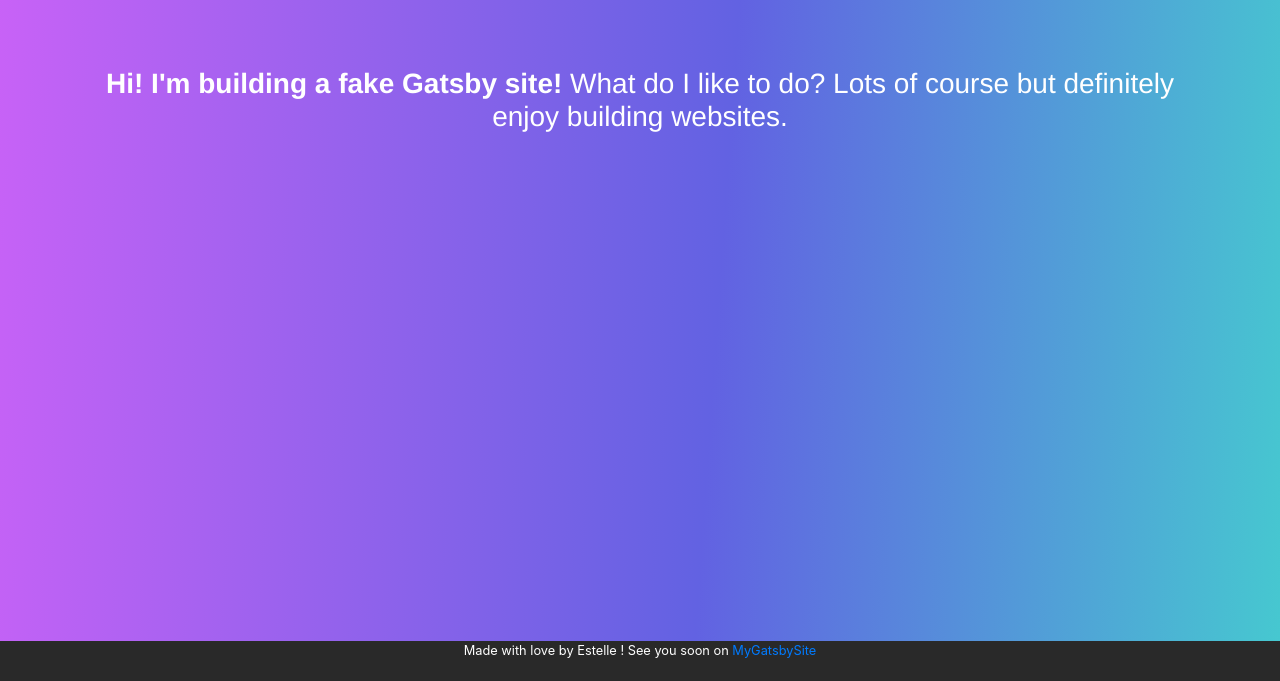
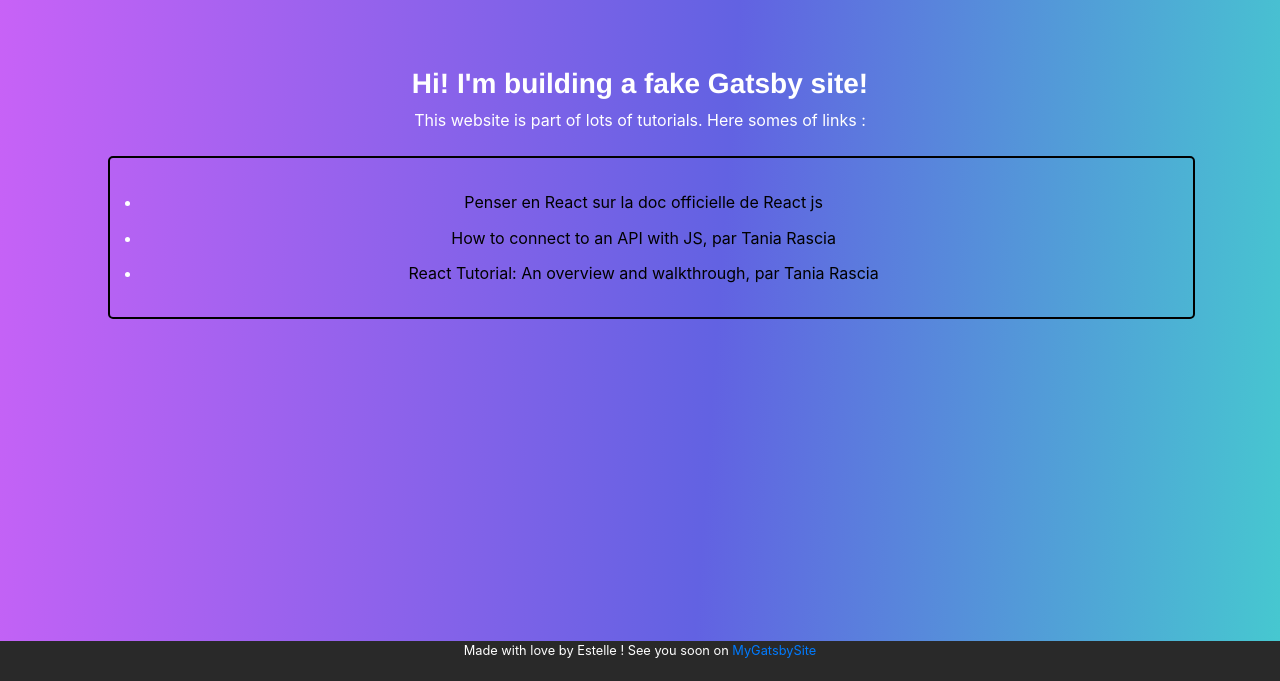
Before and after one commit to EstelleTrln/hello-world, a Gatsby site: page / in a window 1280 px wide. Shown: the part 119-800 px from the top of the page. Built offline with nearby package versions, Linux system fonts and the light colour scheme; Gatsby itself is replaced by a stand-in of ours.

Commit message:
Correct issues and add links in the home page

```diff
--- a/src/components/header.js
+++ b/src/components/header.js
@@ -8,21 +8,22 @@ const ListLink = props => (
 )
 
 export default function Header(props) {
+  var textColor;
   if(props.color === "home"){
-    var color = '#fff'
+    textColor = '#fff'
   }else{
-    var color = '#000'
+    textColor = '#000'
   }
   return(
     <header style={{ marginBottom: `1.5rem` }}>
         <Link to="/" style={{ textShadow: `none`, backgroundImage: `none`, textDecoration: 'none' }}>
-          <h3 style={{ display: `inline`, color : color }}>MyGatsbySite</h3>
+          <h3 style={{ display: `inline`, color : textColor }}>MyGatsbySite</h3>
         </Link>
         <ul style={{ listStyle: `none`, float: `right` }}>
-          <ListLink color={color} to="/">Home</ListLink>
-          <ListLink color={color} to="/api/">APi</ListLink>
-          <ListLink color={color} to="/morpion/">Morpion</ListLink>
-          <ListLink color={color} to="/about/">About</ListLink>
+          <ListLink color={textColor} to="/">Home</ListLink>
+          <ListLink color={textColor} to="/api/">APi</ListLink>
+          <ListLink color={textColor} to="/morpion/">Morpion</ListLink>
+          <ListLink color={textColor} to="/about/">About</ListLink>
         </ul>
     </header>
   )
--- a/src/components/layout.js
+++ b/src/components/layout.js
@@ -5,12 +5,13 @@ import styles from "./layout.module.css"
 
 
 export default function Layout(props) {
+  var classColor, headerColor;
   if(props.template === "home"){
-    var classColor = styles.bgColors
-    var headerColor = "home"
+    classColor = styles.bgColors
+    headerColor = "home"
     }else{
-    var classColor = ''
-    var headerColor=''
+    classColor = ''
+    headerColor=''
   }
 
   return (
@@ -19,7 +20,7 @@ export default function Layout(props) {
         <div style={{ margin: `auto`, maxWidth: 800, padding: `3rem 1rem` }}>
           <Header color={headerColor} />
         </div>
-        <div className="container content-wrap">
+        <div className="container">
           {props.children}
         </div>
       </section>
--- a/src/pages/api.js
+++ b/src/pages/api.js
@@ -34,7 +34,7 @@ class FilmList extends Component{
         });
 
         return (
-          <div className="container">{rows}</div>
+          <div className="container d-flex flex-wrap">{rows}</div>
         );
       }
 }
--- a/src/pages/index.js
+++ b/src/pages/index.js
@@ -1,5 +1,11 @@
 import React from "react"
 import Layout from "../components/layout"
+
+const ExternalLink = props => (
+  <li style={{ marginRight: `1rem` }}>
+    <a style={{ textShadow: `none`, color : '#000' }} href={props.to} target="_blank">{props.children}</a>
+  </li>
+)
 
 
 export default function Home() {
@@ -8,10 +14,15 @@ export default function Home() {
       <div className="text-center">
           <h3 style={{ color: '#fff' }}>
             <strong>Hi! I'm building a fake Gatsby site! </strong>
-            What do I like to do? Lots of course but definitely enjoy building
-            websites.
           </h3>
-        </div>
+          <p className="mx-auto" style={{ color: '#fff' }}>This website is part of lots of tutorials. Here somes of links :
+            <ul style={{ border: '2px solid #000', padding: '2em', borderRadius: '5px' }} className="mt-4">
+              <ExternalLink to="https://fr.reactjs.org/docs/thinking-in-react.html" children="Penser en React sur la doc officielle de React js"/>
+              <ExternalLink to="https://www.taniarascia.com/how-to-connect-to-an-api-with-javascript/" children="How to connect to an API with JS, par Tania Rascia"/>
+              <ExternalLink to="https://www.taniarascia.com/getting-started-with-react/" children="React Tutorial: An overview and walkthrough, par Tania Rascia"/>
+            </ul>
+          </p>
+      </div>
     </Layout>
   );
 }
--- a/src/styles/global.css
+++ b/src/styles/global.css
@@ -49,10 +49,10 @@ form {
   background: linear-gradient(90deg, rgba(192,126,237,1) 0%, rgba(255,75,75,1) 50%, rgba(255,197,116,1) 100%);
 } */
 
-.container {
+/* .container {
   display: flex;
   flex-wrap: wrap;
-}
+} */
 
 /* API PAGE */
 
```
